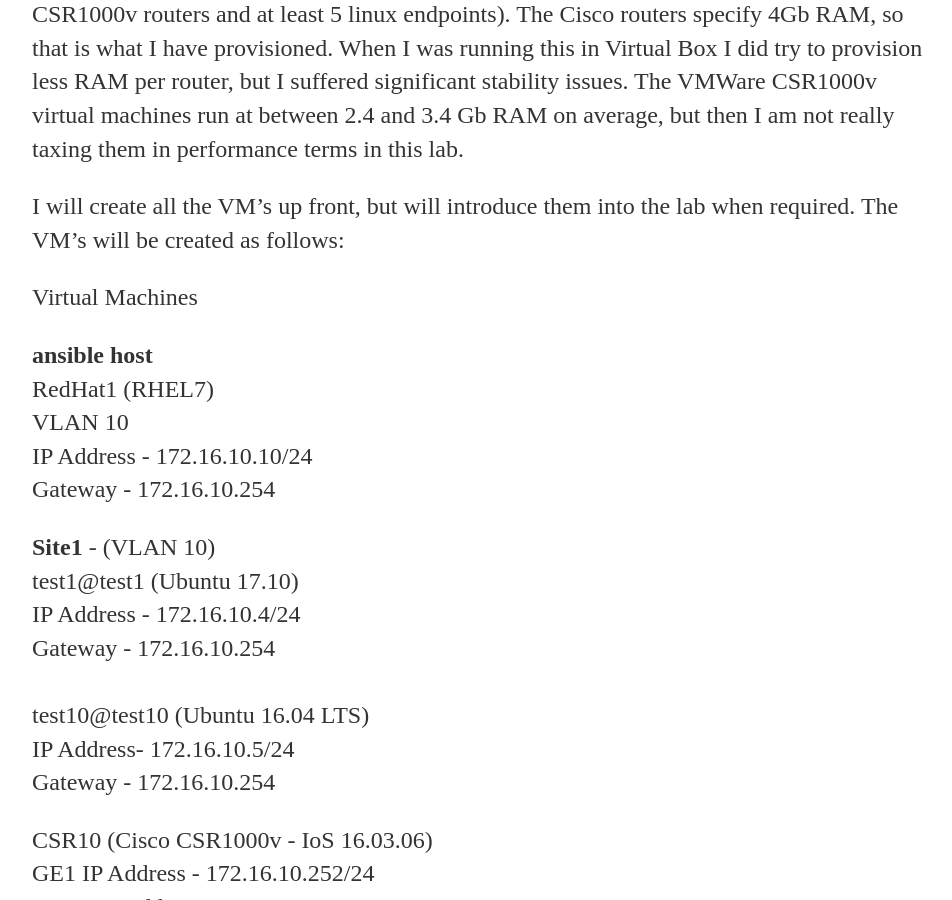
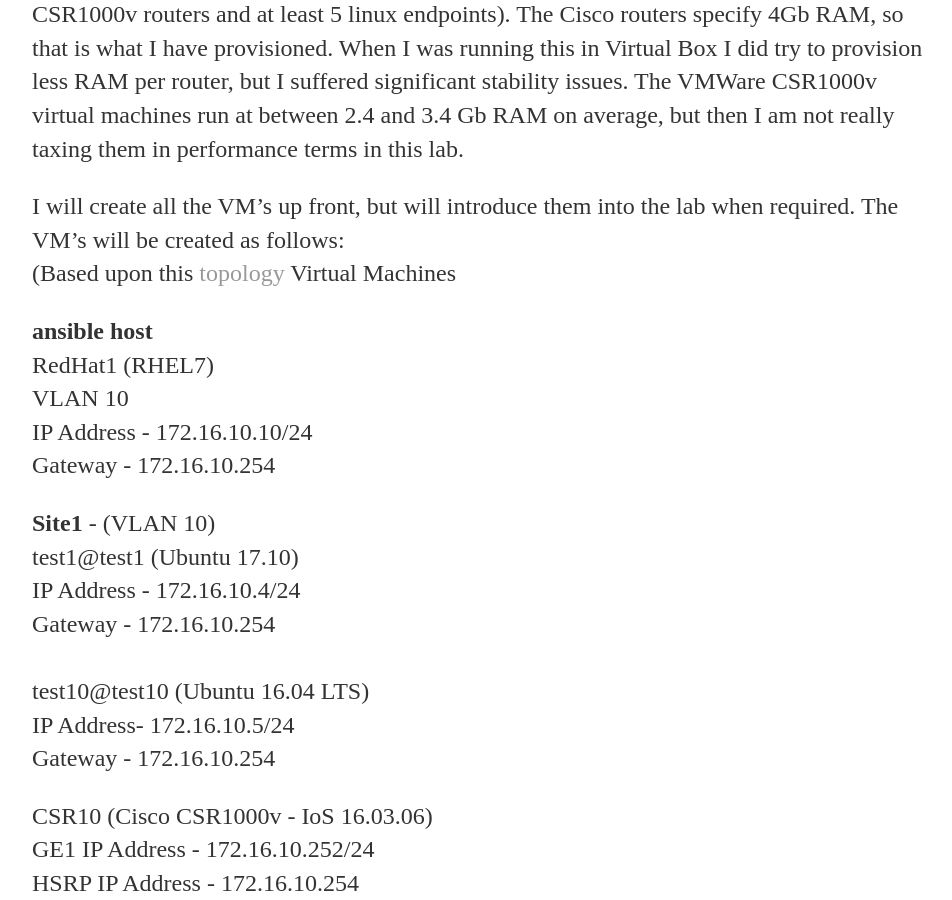
Before and after one commit to craigeowen/craigeowen.github.io, a Jekyll site: the page built from _posts/2018-04-06-Lab-environment.md, in a window 1280 px wide and 900 px high, scrolled down 751 px. Shown: the whole window, without its empty margins (160-1112 px from the left). Built offline with Jekyll 4.4.1, drawn with Linux system fonts in a browser that asks for light colours.

Commit message:
Update 2018-04-06-Lab-environment.md

```diff
--- a/_posts/2018-04-06-Lab-environment.md
+++ b/_posts/2018-04-06-Lab-environment.md
@@ -21,7 +21,7 @@
 The VMWare CSR1000v virtual machines run at between 2.4 and 3.4 Gb RAM on average, but then I am not really taxing them in performance terms in this lab.
 
 I will create all the VM's up front, but will introduce them into the lab when required. The VM's will be created as follows:
-
+<br> (Based upon this <a href="https://github.com/craigeowen/my-network-ansible_playbooks/blob/master/2b.%20Laptop_Lab_JPEG.jpg">topology</a>
 Virtual Machines
 
 <b>ansible host</b><br>
```
